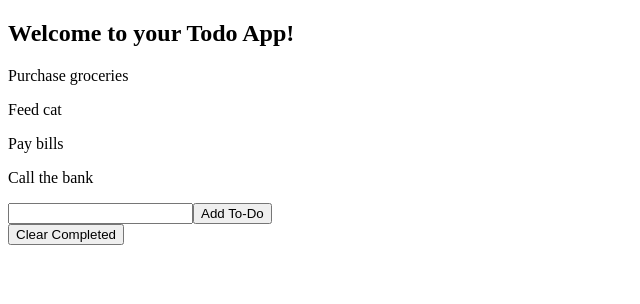
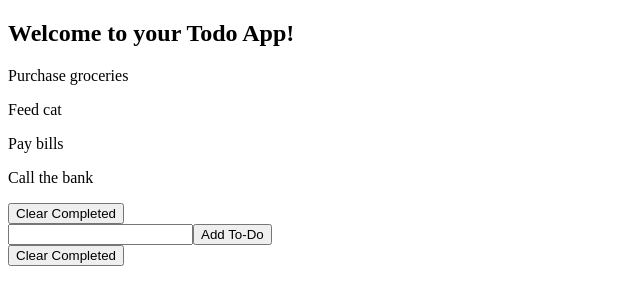
Before and after one commit to bloominstituteoftechnology/web-module-project-class-components, a React (Create React App) app: page / in a window 1280 px wide. Shown: the top 304 px of the page, without its empty margins (0-640 px from the left). Built offline with nearby package versions, Linux system fonts and the light colour scheme; the HTML template or start-up script is replaced by a standard one.

Commit message:
Placed Clear Completed button inside of Todo List

```diff
--- a/src/components/TodoList.js
+++ b/src/components/TodoList.js
@@ -9,6 +9,10 @@ const TodoList = props => {
           {props.todos.map(todo => (
               <Todo key={todo.id} todo={todo} />
           ))}
+
+          <button>
+              Clear Completed
+          </button>
       </div>
   )
 }
```
